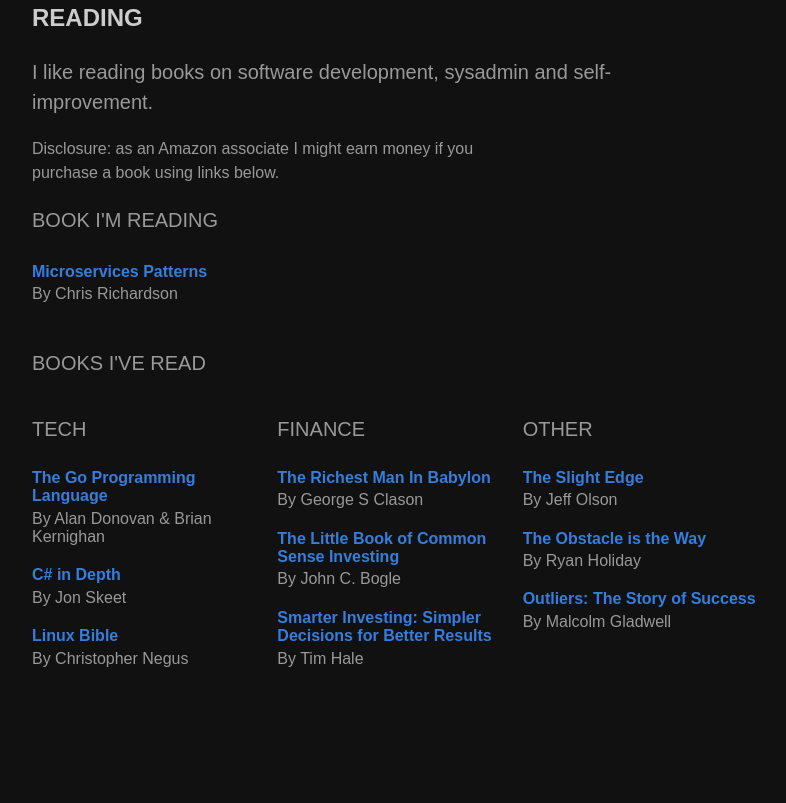
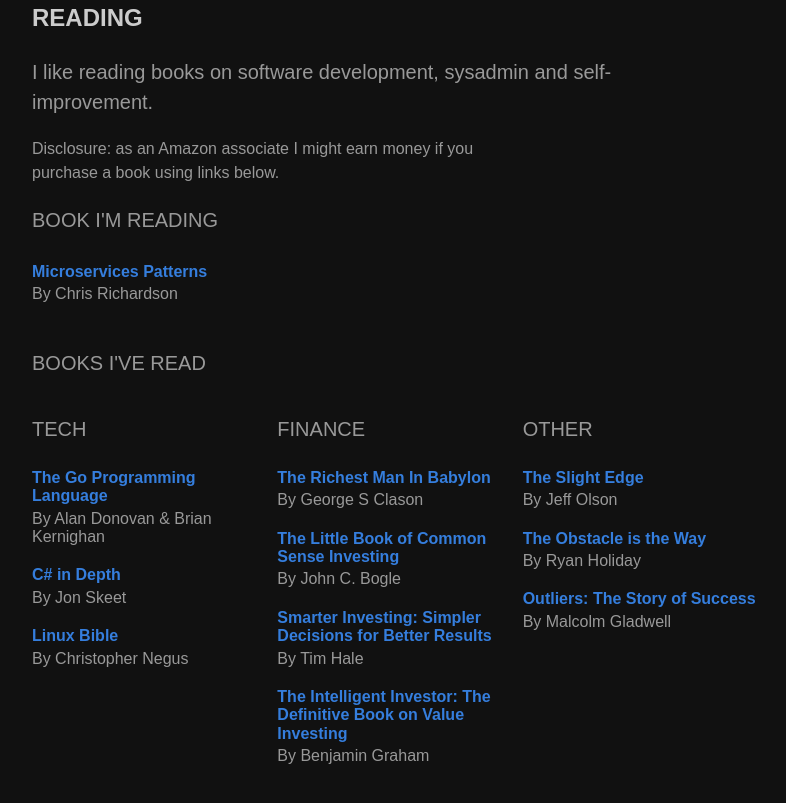
Before and after one commit to tonymackay/tonymackay.net, a website: page index.html in a window 1280 px wide. Shown: the part 1027-1830 px from the top of the page, without its empty margins (240-1026 px from the left). Before the commit the page ends 1755 px from the top, so only its background shows below. Drawn offline with Linux system fonts and the light colour scheme; no server answers.

Commit message:
Add book

```diff
--- a/index.html
+++ b/index.html
@@ -130,6 +130,13 @@
                             rel="noopener noreferrer nofollow">Smarter Investing: Simpler Decisions for Better Results</a>
                             <span class="db pv1 fw5">By Tim Hale</span>
                         </li>
+                        <li class="pv2">
+                            <a class="fw6 link dim blue"
+                            href="https://amzn.to/3hYoV4u"
+                            data-geolinks='{ "GB": "https://amzn.to/2XE8HVb"}'
+                            rel="noopener noreferrer nofollow">The Intelligent Investor: The Definitive Book on Value Investing</a>
+                            <span class="db pv1 fw5">By Benjamin Graham</span>
+                        </li>
                     </ul>
                 </div>
                 <div class="w-third-ns">
```
Also changed, not shown: books.json (+8 -0 lines).
